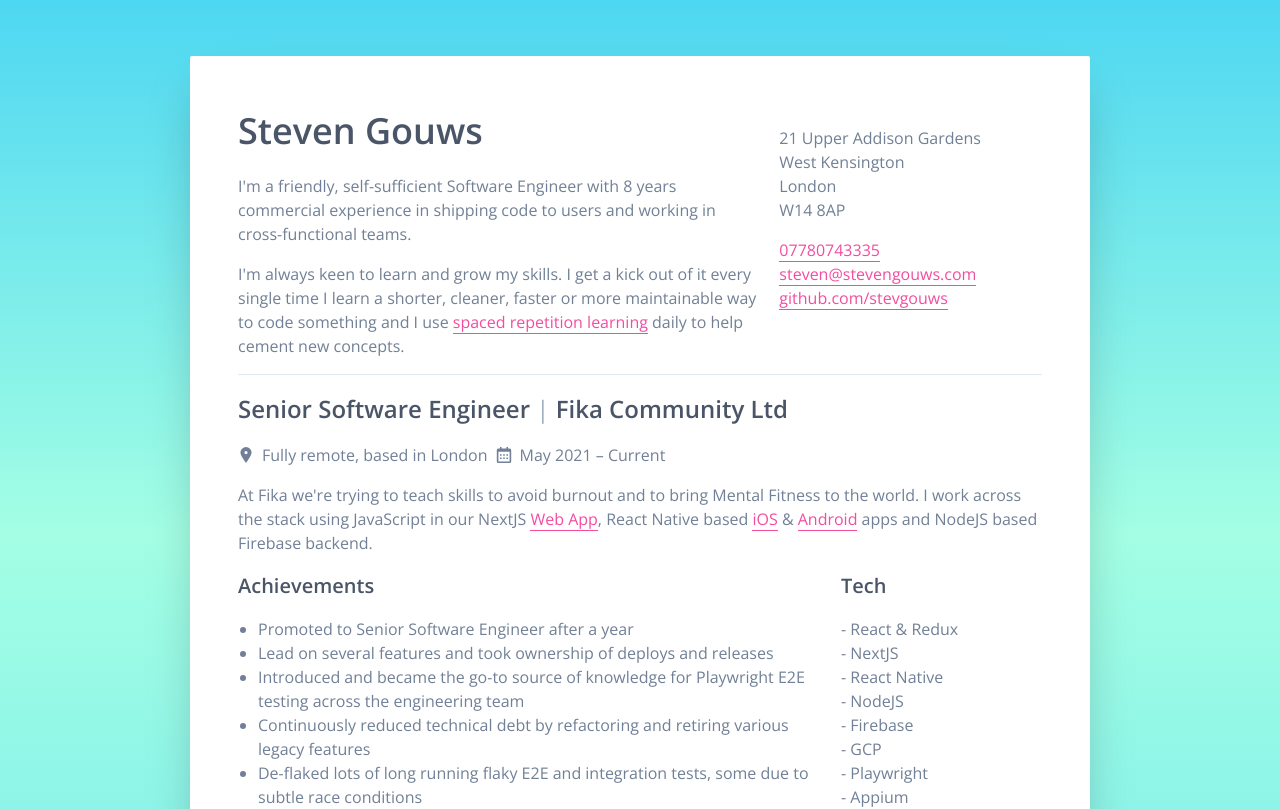
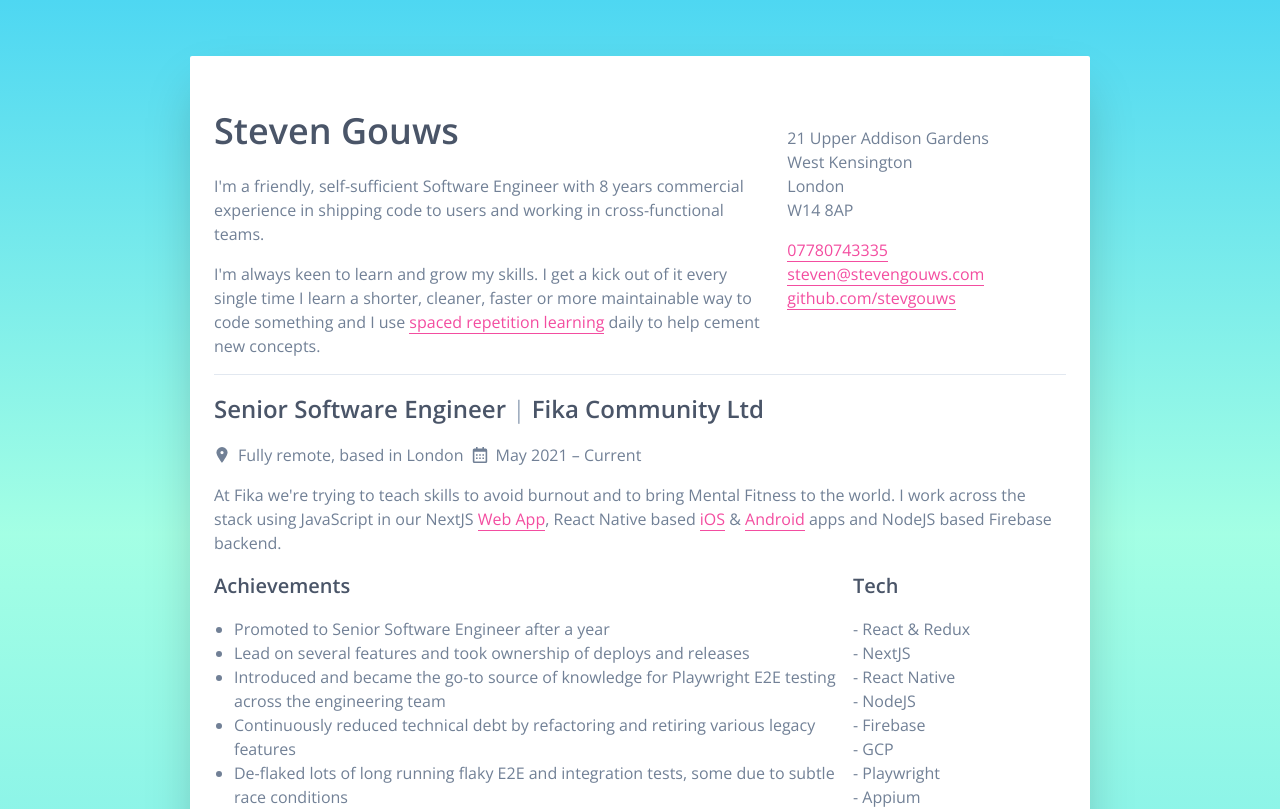
Before and after one commit to stevgouws/stevengouws.com, a Next.js app: page /CV in a window 1280 px wide. Shown: the top 809 px of the page. Built offline with nearby package versions, Linux system fonts and the light colour scheme.

Commit message:
Tweak small screen padding

```diff
--- a/components/common/Layout.js
+++ b/components/common/Layout.js
@@ -12,7 +12,7 @@ export default function Layout({ children }) {
         <meta charSet="utf-8" />
         <title>Steven Gouws - Javascript Developer</title>
       </Head>
-      <main className="container mx-auto lg:max-w-screen-A4 print:max-w-screen-A4 mx-w-xl bg-white shadow-xl print:shadow-none shadow-2xl py-12 px-12 print:py-0 rounded-sm">
+      <main className="container mx-auto lg:max-w-screen-A4 print:max-w-screen-A4 mx-w-xl bg-white shadow-xl print:shadow-none shadow-2xl py-12 px-12 sm:px-6 print:py-0 rounded-sm">
         {children}
         <style jsx global>{`
           @media screen {
@@ -30,6 +30,11 @@ export default function Layout({ children }) {
               overflow: scroll;
             }
           }
+          @media screen and (max-width: 768px) {
+            html {
+              padding: 16px 8px;
+            }
+          }
         `}</style>
       </main>
     </>
```
